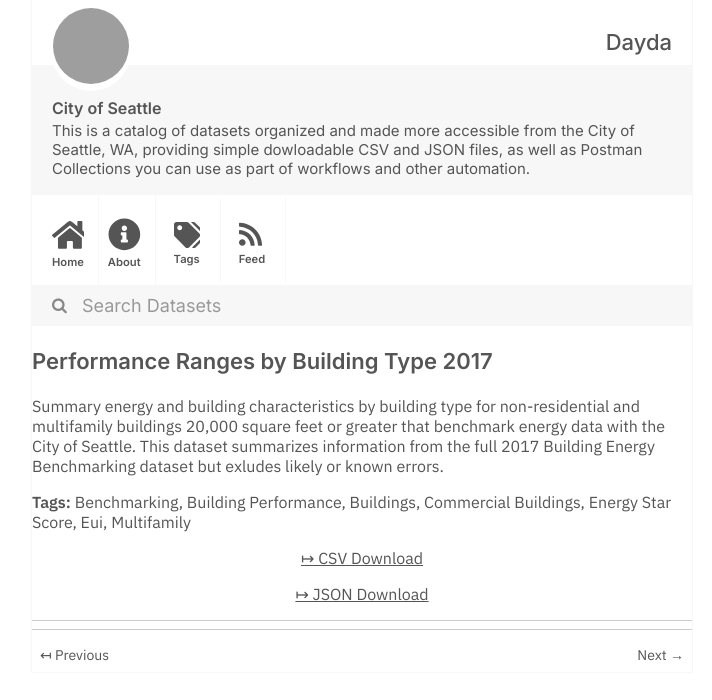
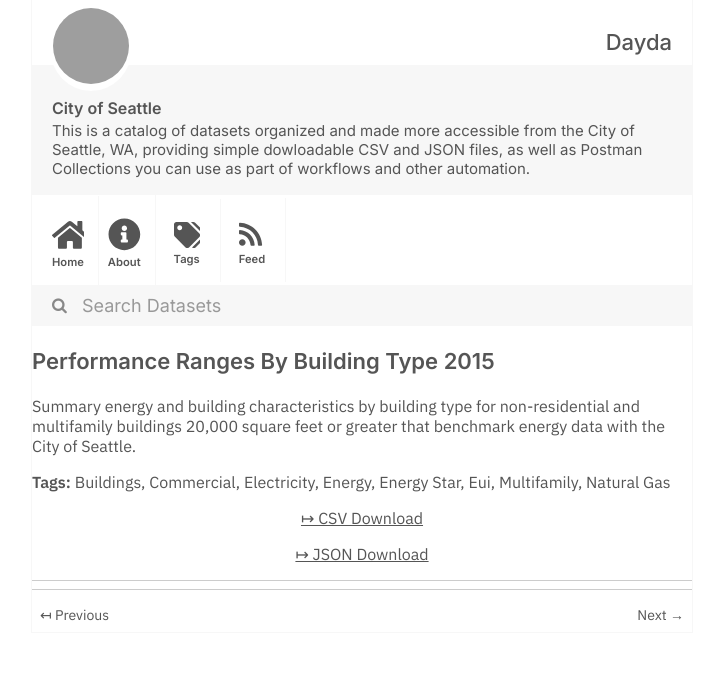
Before and after one commit to dayda-entities/city-of-seattle, a Jekyll site: the page built from _posts/2020-11-10-performance-ranges-by-building.md, in a window 1280 px wide, cut to the strip 0-700 px from the top of the page. Shown: the whole strip, without its empty margins (278-990 px from the left). Built offline with Jekyll 4.4.1, drawn with Linux system fonts in a browser that asks for light colours; grey boxes are pictures that could not be loaded.

Commit message:
Publish Data

```diff
--- a/_posts/2020-11-10-performance-ranges-by-building.md
+++ b/_posts/2020-11-10-performance-ranges-by-building.md
@@ -1,22 +1,23 @@
 ---
-title: Performance Ranges by Building Type 2017
-created: '2020-11-10T16:59:42.514306'
-modified: '2020-11-10T16:59:42.514316'
+title: Performance Ranges By Building Type 2015
+created: '2020-11-10T16:59:46.948918'
+modified: '2020-11-10T16:59:46.948928'
 state: active
 type: dataset
 tags:
-  - Benchmarking
-  - Building Performance
   - Buildings
-  - Commercial Buildings
-  - Energy Star Score
+  - Commercial
+  - Electricity
+  - Energy
+  - Energy Star
   - Eui
   - Multifamily
+  - Natural Gas
 groups:
   - Local Government
-csv_url: 'https://data.seattle.gov/api/views/n3uv-mw4j/rows.csv?accessType=DOWNLOAD'
-json_url: 'https://data.seattle.gov/api/views/n3uv-mw4j/rows.json?accessType=DOWNLOAD'
+csv_url: 'https://data.seattle.gov/api/views/pqdh-4i9k/rows.csv?accessType=DOWNLOAD'
+json_url: 'https://data.seattle.gov/api/views/pqdh-4i9k/rows.json?accessType=DOWNLOAD'
 layout: post
 
 ---
-Summary energy and building characteristics by building type for non-residential and multifamily buildings 20,000 square feet or greater that benchmark energy data with the City of Seattle. This dataset summarizes information from the full 2017 Building Energy Benchmarking dataset but exludes likely or known errors.
+Summary energy and building characteristics by building type for non-residential and multifamily buildings 20,000 square feet or greater that benchmark energy data with the City of Seattle.
```
